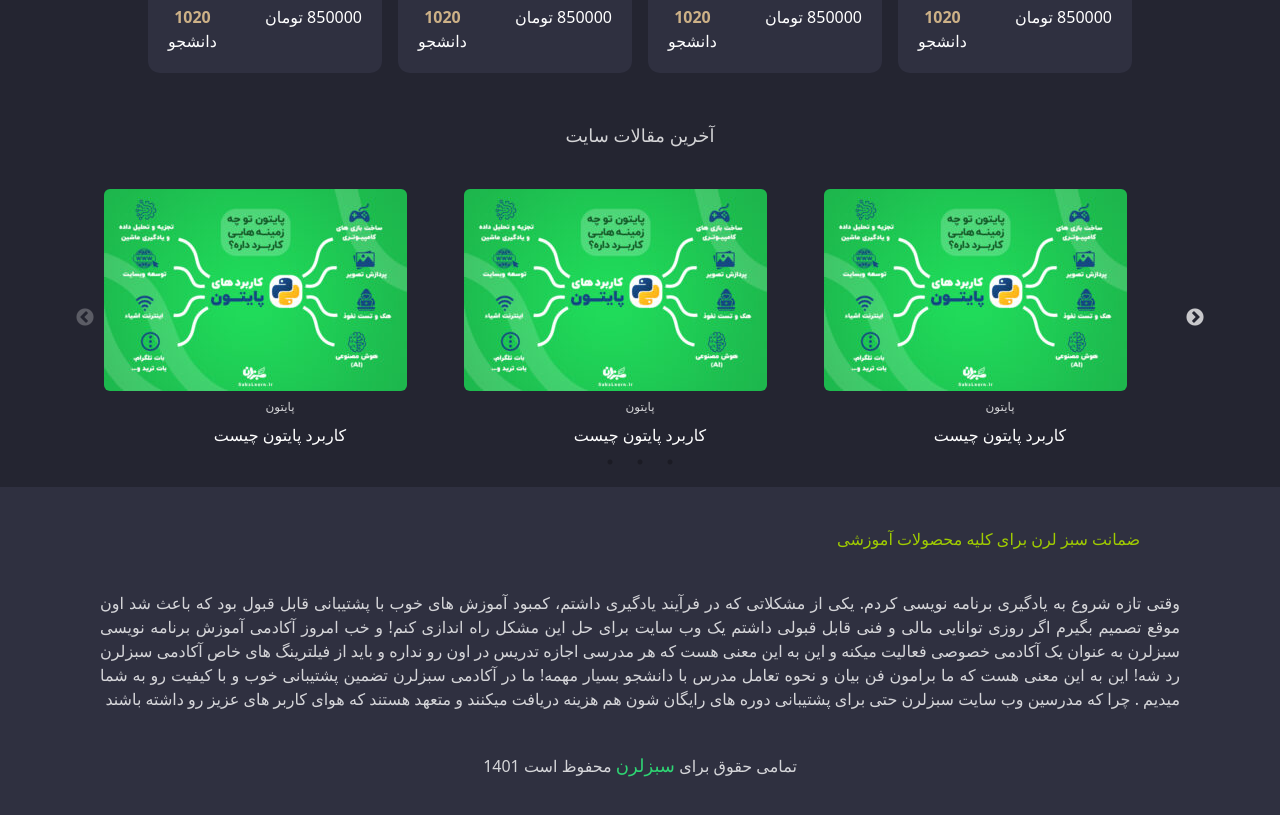
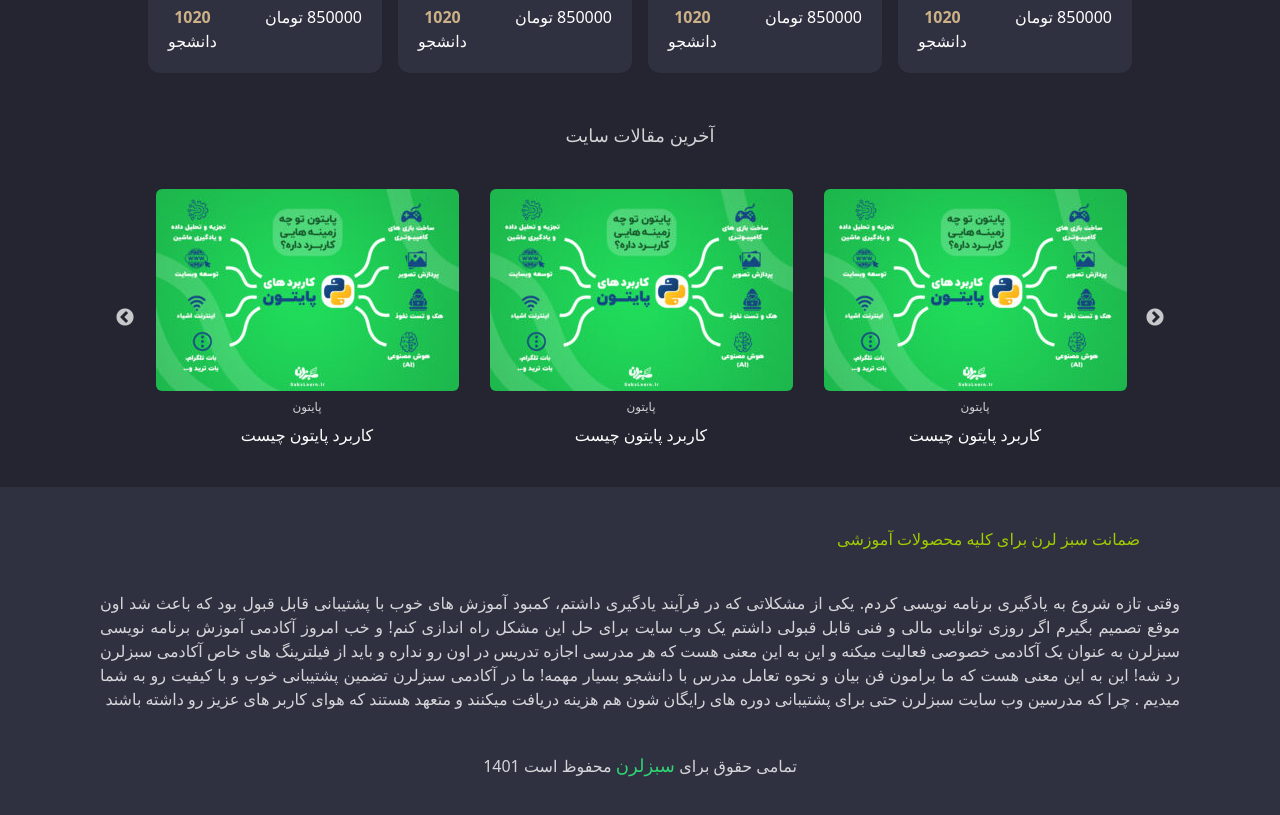
Before and after one commit to dosepehr/sabzlearn-clone, a React (Create React App) app: page / in a window 1280 px wide. Shown: the part 1200-2015 px from the top of the page. Built offline with nearby package versions, Linux system fonts and the light colour scheme.

Commit message:
edit slider style

```diff
--- a/src/components/ArticlesSlider.jsx
+++ b/src/components/ArticlesSlider.jsx
@@ -3,8 +3,8 @@ import Slider from 'react-slick';
 const ArticlesSlider = () => {
     const settings = {
         rtl: true,
-        dots: true,
-        infinite: false,
+        dots: false,
+        infinite: true,
         speed: 500,
         slidesToShow: 3,
         slidesToScroll: 3,
@@ -15,8 +15,6 @@ const ArticlesSlider = () => {
                 settings: {
                     slidesToShow: 3,
                     slidesToScroll: 3,
-                    infinite: true,
-                    dots: true,
                 },
             },
             {
@@ -24,7 +22,6 @@ const ArticlesSlider = () => {
                 settings: {
                     slidesToShow: 2,
                     slidesToScroll: 2,
-                    initialSlide: 2,
                 },
             },
             {
@@ -38,101 +35,129 @@ const ArticlesSlider = () => {
     };
     return (
         <div className='bg-primaryColor pb-10'>
-            <div className='max-w-[1080px] mx-auto '>
+            <div className='max-w-[1080px] mx-auto px-10'>
                 {/* TODO edit buttons style and title  */}
                     <p className='text-topbatLinks text-center text-lg mb-10 title'>
                     آخرین مقالات سایت
                     </p>
                 <Slider {...settings}>
                     <div className='px-1'>
+                        <div className='flex flex-col items-center justify-center'>
                             <img
                                 src='/images/python.jpg'
                                 alt=''
                                 className='rounded-md'
                             />
                             <div className='text-center space-y-2 mt-2 '>
-                            <p className='text-xs text-topbatLinks'>پایتون</p>
+                                <p className='text-xs text-topbatLinks'>
+                                    پایتون
+                                </p>
                                 <p className='text-white text-base'>
                                     کاربرد پایتون چیست
                                 </p>
                             </div>
                         </div>
+                    </div>
                     <div className='px-1'>
+                        <div className='flex flex-col items-center justify-center'>
                             <img
                                 src='/images/python.jpg'
                                 alt=''
                                 className='rounded-md'
                             />
                             <div className='text-center space-y-2 mt-2 '>
-                            <p className='text-xs text-topbatLinks'>پایتون</p>
+                                <p className='text-xs text-topbatLinks'>
+                                    پایتون
+                                </p>
                                 <p className='text-white text-base'>
                                     کاربرد پایتون چیست
                                 </p>
                             </div>
                         </div>
+                    </div>
                     <div className='px-1'>
+                        <div className='flex flex-col items-center justify-center'>
                             <img
                                 src='/images/python.jpg'
                                 alt=''
                                 className='rounded-md'
                             />
                             <div className='text-center space-y-2 mt-2 '>
-                            <p className='text-xs text-topbatLinks'>پایتون</p>
+                                <p className='text-xs text-topbatLinks'>
+                                    پایتون
+                                </p>
                                 <p className='text-white text-base'>
                                     کاربرد پایتون چیست
                                 </p>
                             </div>
                         </div>
+                    </div>
                     <div className='px-1'>
+                        <div className='flex flex-col items-center justify-center'>
                             <img
                                 src='/images/python.jpg'
                                 alt=''
                                 className='rounded-md'
                             />
                             <div className='text-center space-y-2 mt-2 '>
-                            <p className='text-xs text-topbatLinks'>پایتون</p>
+                                <p className='text-xs text-topbatLinks'>
+                                    پایتون
+                                </p>
                                 <p className='text-white text-base'>
                                     کاربرد پایتون چیست
                                 </p>
                             </div>
                         </div>
+                    </div>
                     <div className='px-1'>
+                        <div className='flex flex-col items-center justify-center'>
                             <img
                                 src='/images/python.jpg'
                                 alt=''
                                 className='rounded-md'
                             />
                             <div className='text-center space-y-2 mt-2 '>
-                            <p className='text-xs text-topbatLinks'>پایتون</p>
+                                <p className='text-xs text-topbatLinks'>
+                                    پایتون
+                                </p>
                                 <p className='text-white text-base'>
                                     کاربرد پایتون چیست
                                 </p>
                             </div>
                         </div>
+                    </div>
                     <div className='px-1'>
+                        <div className='flex flex-col items-center justify-center'>
                             <img
                                 src='/images/python.jpg'
                                 alt=''
                                 className='rounded-md'
                             />
                             <div className='text-center space-y-2 mt-2 '>
-                            <p className='text-xs text-topbatLinks'>پایتون</p>
+                                <p className='text-xs text-topbatLinks'>
+                                    پایتون
+                                </p>
                                 <p className='text-white text-base'>
                                     کاربرد پایتون چیست
                                 </p>
                             </div>
                         </div>
+                    </div>
                     <div className='px-1'>
+                        <div className='flex flex-col items-center justify-center'>
                             <img
                                 src='/images/python.jpg'
                                 alt=''
                                 className='rounded-md'
                             />
                             <div className='text-center space-y-2 mt-2 '>
-                            <p className='text-xs text-topbatLinks'>پایتون</p>
+                                <p className='text-xs text-topbatLinks'>
+                                    پایتون
+                                </p>
                                 <p className='text-white text-base'>
                                     کاربرد پایتون چیست
                                 </p>
+                            </div>
                         </div>
                     </div>
                 </Slider>
```
Lines whose indentation alone changed are shown as unchanged.
